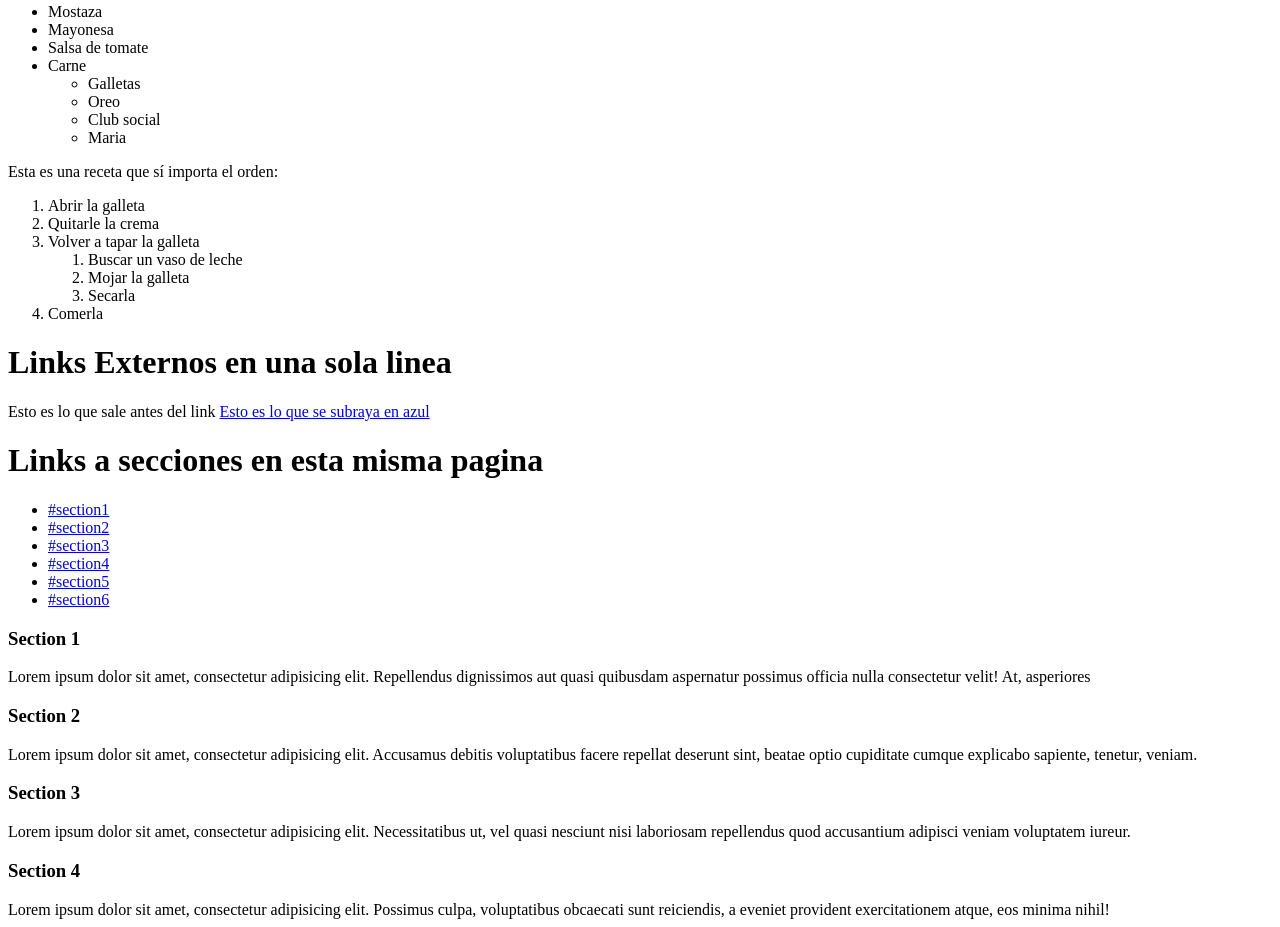
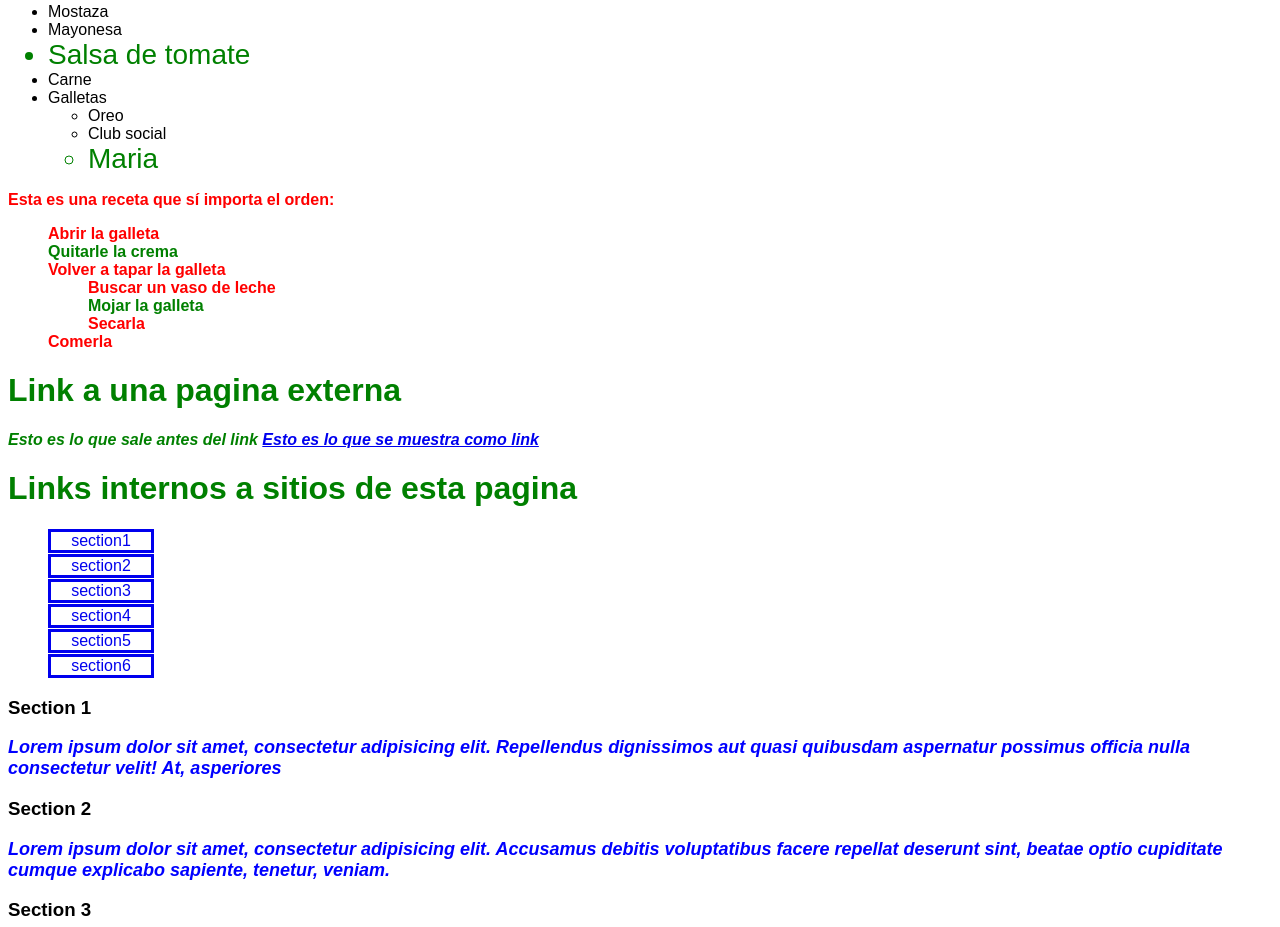
Before and after one commit to MiguelAngelDZ/Coursera-test, a plain HTML site: page site/index.html in a window 1280 px wide. Shown: the part 533-1460 px from the top of the page. Drawn offline with Linux system fonts and the light colour scheme.

Commit message:
Codigo optimizado/organizado de la ultima version.

```diff
--- a/site/index.html
+++ b/site/index.html
@@ -2,15 +2,19 @@
 <html>
 <head>
       <meta charset="utf-8">
-		<title>Esto es lo que va en la pestaña del navegador</title>
+      <title>Ciproven</title>
+      <link rel="stylesheet" type="text/css" href="style.css">
+
 </head>
+
 <body>
+
 <header>En este header va lo primero que se verá en la pagina, por ejemplo el logo, etc
     </header>
-	<h1 class="titulo">Etiqueta h1, aquí debe ir algo relevante</h1>
-		<div class="titulo">Mi primera linea</div>
-		<div class="imagen">Aquí puede ir una imagen</div>
-		<div class="descripción">Aquí meto un texto</div>
+  <h1>Etiqueta h1, aquí debe ir algo relevante</h1>
+    <div>Mi primera linea</div>
+    <div>Aquí puede ir una imagen</div>
+    <div>Aquí meto un texto</div>
       <h1>Este es el titulo en H1</h1>
       <h2>Este es el titulo en H2</h2>
       <h3>Este es el titulo en H3</h3>
@@ -22,6 +26,7 @@
       <article>Esta es la etiqueta article</article>
       <article>Esta es otra etiqueta article</article>
     </section>
+
     <div>
       Esta es la lista de compras para el super (no importa el orden):
       <ul>
@@ -29,9 +34,9 @@
           <li>Mayonesa</li>
           <li>Salsa de tomate</li>
           <li>Carne</li>
+          <li>Galletas</li>
 
           <ul>
-						<li>Galletas</li>
             <li>Oreo</li>
             <li>Club social</li>
             <li>Maria</li>
@@ -39,7 +44,7 @@
       </ul>
     </div>
 
-		<div>
+    <section class="recetaorden">
       Esta es una receta que sí importa el orden:
       <ol>
           <li>Abrir la galleta</li>
@@ -52,41 +57,41 @@
           </ol>
           <li>Comerla</li>
       </ol>
-		</div>
+    </section>
 
-		 <h1 class="titulo">Links Externos en una sola linea</h1>
+
+<h1>Link a una pagina externa</h1>
   <section>
-    	<p>
+      <p class="linkexterno">
           Esto es lo que sale antes del link
         <a href="http://www.facebook.com/CourseraWebDev"
-      		target="_blank" title="Esto es lo que sale cuando pongo el cursor encima del link">Esto es lo que se subraya en azul
+          target="_blank" title="Esto es lo que sale cuando pongo el cursor encima del link">Esto es lo que se muestra como link
           </a>
       </p>
   </section>
 
 
-
-  <h1 id="top">Links a secciones en esta misma pagina</h1>
+ <h1 id="top">Links internos a sitios de esta pagina</h1>
   <section>
     <ul>
       <!-- Link to every section in the page -->
       <li>
-      	<a href="#section1">#section1</a>
+        <a class="linkinterno" href="#section1">section1</a>
       </li>
        <li>
-      		<a href="#section2">#section2</a>
+          <a class="linkinterno" href="#section2">section2</a>
         </li>
          <li>
-     			<a href="#section3">#section3</a>
+          <a class="linkinterno" href="#section3">section3</a>
           </li>
           <li>
-      				<a href="#section4">#section4</a>
+              <a class="linkinterno" href="#section4">section4</a>
             </li>
               <li>
-      					<a href="#section5">#section5</a>
+                <a class="linkinterno" href="#section5">section5</a>
               </li>
                 <li>
-     		 				<a href="#section6">#section6</a>
+                <a class="linkinterno" href="#section6">section6</a>
                 </li>
     </ul>
 
@@ -94,32 +99,32 @@
 
   <section id="section1">
       <h3>Section 1</h3>
-    	<p>Lorem ipsum dolor sit amet, consectetur adipisicing elit. Repellendus dignissimos aut quasi quibusdam aspernatur possimus officia nulla consectetur velit! At, asperiores </p>
+      <p class="seccinter">Lorem ipsum dolor sit amet, consectetur adipisicing elit. Repellendus dignissimos aut quasi quibusdam aspernatur possimus officia nulla consectetur velit! At, asperiores </p>
   </section>
 
   <section id="section2">
       <h3>Section 2</h3>
-    	<p>Lorem ipsum dolor sit amet, consectetur adipisicing elit. Accusamus debitis voluptatibus facere repellat deserunt sint, beatae optio cupiditate cumque explicabo sapiente, tenetur, veniam.</p>
+      <p class="seccinter">Lorem ipsum dolor sit amet, consectetur adipisicing elit. Accusamus debitis voluptatibus facere repellat deserunt sint, beatae optio cupiditate cumque explicabo sapiente, tenetur, veniam.</p>
   </section>
 
   <section id="section3">
       <h3>Section 3</h3>
-    	<p>Lorem ipsum dolor sit amet, consectetur adipisicing elit. Necessitatibus ut, vel quasi nesciunt nisi laboriosam repellendus quod accusantium adipisci veniam voluptatem iureur.</p>
+      <p class="seccinter">Lorem ipsum dolor sit amet, consectetur adipisicing elit. Necessitatibus ut, vel quasi nesciunt nisi laboriosam repellendus quod accusantium adipisci veniam voluptatem iureur.</p>
   </section>
 
   <section id="section4">
       <h3>Section 4</h3>
-    	<p>Lorem ipsum dolor sit amet, consectetur adipisicing elit. Possimus culpa, voluptatibus obcaecati sunt reiciendis, a eveniet provident exercitationem atque, eos minima nihil!</p>
+      <p class="seccinter">Lorem ipsum dolor sit amet, consectetur adipisicing elit. Possimus culpa, voluptatibus obcaecati sunt reiciendis, a eveniet provident exercitationem atque, eos minima nihil!</p>
   </section>
 
   <section id="section5">
       <h3>Section 5</h3>
-    	<p>Lorem ipsum dolor sit amet, consectetur adipisicing elit. Consequatur libero, a voluptate, quasi rem id! Mollitia nostrum quo in dolorum magnam assumenda, archexercitationem?</p>
+      <p class="seccinter">Lorem ipsum dolor sit amet, consectetur adipisicing elit. Consequatur libero, a voluptate, quasi rem id! Mollitia nostrum quo in dolorum magnam assumenda, archexercitationem?</p>
   </section>
 
   <div>
     <h3><a name="section6">Section 6</a></h3>
-    	<p>
+      <p class="seccinter">
           Back to top: <a href="#top">Back to Top</a>
       </p>
   </div>
@@ -133,5 +138,6 @@
     <p><img src="https://img.thaibuffer.com/u/2015/surauch/movie3/gdrtu2.jpg" width="300" height="300"></p>
 
     <footer>Miguel Angel, 2017 &copy;</footer>
+
 </body>
 </html>
--- /dev/null
+++ b/site/style.css
@@ -0,0 +1,57 @@
+* {
+    font-family: Arial;
+}
+
+a.linkinterno:link, a.linkinterno:visited {
+    text-decoration: none;
+    border: solid;
+    display: block;
+    width: 100px;
+    text-align: center;
+    margin-bottom: 1px;
+    }
+
+a.linkinterno:hover, a.linkinterno:active{
+      background-color: grey;
+      }
+
+section li {
+    list-style: none;
+    }
+
+
+.seccinter {
+    font-size: 18px;
+    font-weight: bold;
+    font-style: italic;
+        }
+
+.linkexterno {
+    font-size: 16px;
+    font-weight: bold;
+    font-style: italic;
+    color: green;
+        }
+
+h1 {
+    color: green;
+}
+
+p {
+    color: blue;
+}
+
+section.recetaorden {
+color: red;
+font-size: 16px;
+font-weight: bold;
+        }
+
+div li:nth-child(3) {
+    font-size: 28px;
+    color: green;
+        }
+
+section li:nth-child(2){
+    color: green
+        }
```
Lines whose indentation alone changed are shown as unchanged.
